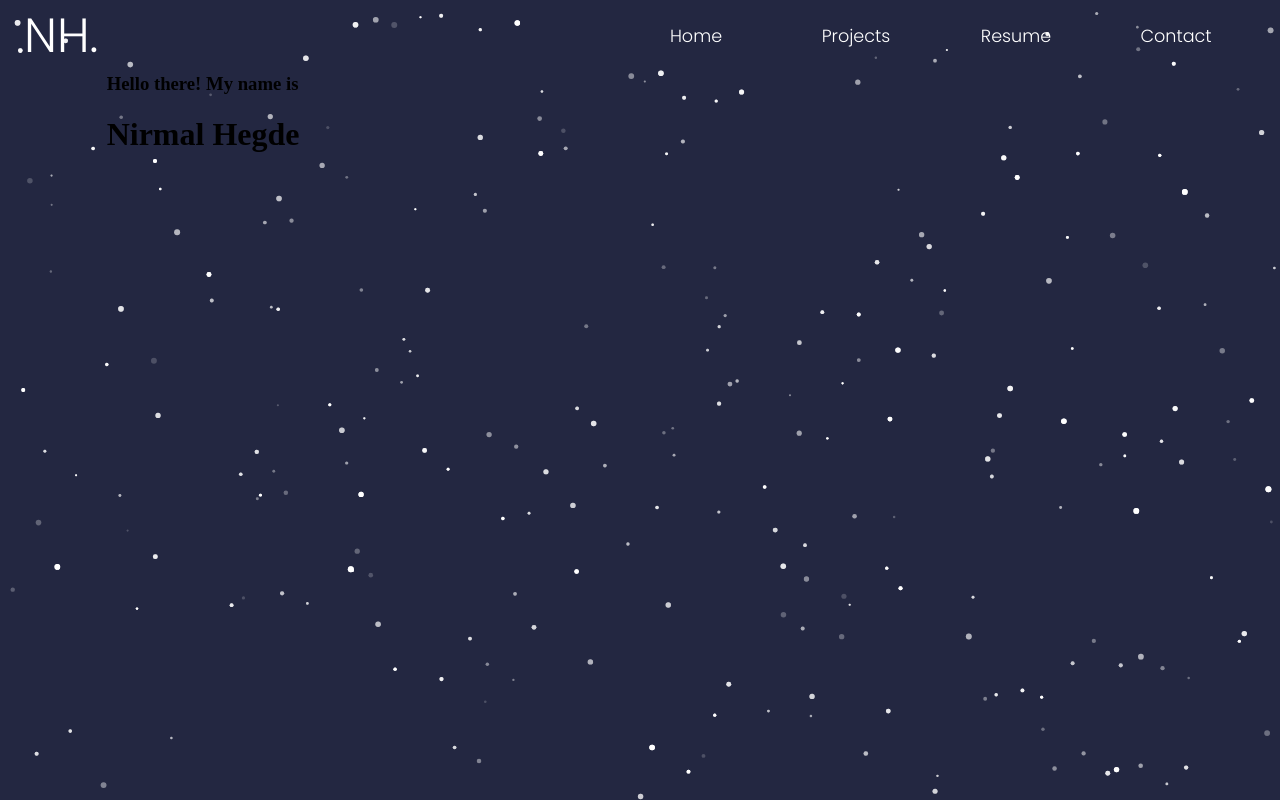
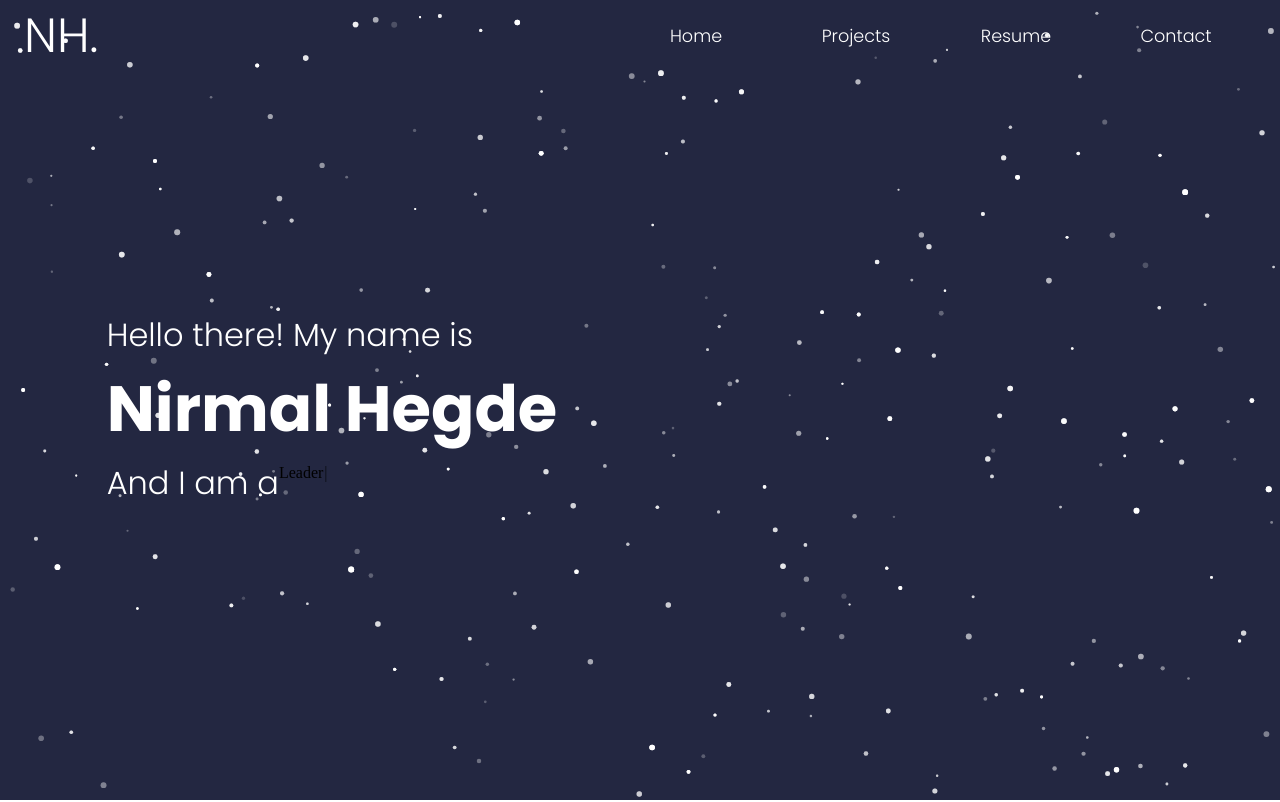
Before and after one commit to NirmalHegde/Personal-Website, a React (Create React App) app: page / in a window 1280 px wide. Shown: the top 802 px of the page. Built offline with nearby package versions, Linux system fonts and the light colour scheme.

Commit message:
banner update

```diff
--- a/package.json
+++ b/package.json
@@ -13,6 +13,7 @@
     "react-dom": "^17.0.1",
     "react-scripts": "^4.0.1",
     "react-tsparticles": "^1.18.12",
+    "typewriter-effect": "^2.17.0",
     "web-vitals": "^0.2.4"
   },
   "scripts": {
--- a/public/index.html
+++ b/public/index.html
@@ -28,7 +28,7 @@
   </head>
   <body style="margin: 0">
     <noscript>You need to enable JavaScript to run this app.</noscript>
-    <link href="https://fonts.googleapis.com/css2?family=Carter+One&family=Poppins:wght@300;900&family=Squada+One&display=swap" rel="stylesheet">
+    <link href="https://fonts.googleapis.com/css2?family=Poppins:ital,wght@0,200;0,300;0,700;0,900;1,400;1,600;1,900&display=swap" rel="stylesheet">
     <div id="root"></div>
     <!--
       This HTML file is a template.
--- a/src/Components/Header/HeaderStyles.jsx
+++ b/src/Components/Header/HeaderStyles.jsx
@@ -26,7 +26,7 @@ const HeaderStyles = makeStyles((theme) => ({
         color: theme.palette.primary.main,
         '&:hover': {
             transition: "0.5s",
-            color: "#a0eb72"
+            color: "#7f8cdf"
         }
     },
     icon: {
--- a/src/Components/Home/Home.jsx
+++ b/src/Components/Home/Home.jsx
@@ -1,5 +1,6 @@
 import React from 'react'
-import { Grid } from '@material-ui/core'
+import { Grid, Typography } from '@material-ui/core'
+import Typewriter from "typewriter-effect"
 
 import HomeStyles from './HomeStyles'
 
@@ -8,14 +9,28 @@ const Home = () => {
 	return (
 		<div className={classes.size}>
 			<Grid container>
-				<Grid item xs={12}>
-					<br /><br /><br />
-				</Grid>
 				<Grid item xs={1}></Grid>
 				<Grid item container xs={10}>
 					<Grid item xs={6}>
-						<h3>Hello there! My name is</h3>
-						<h1>Nirmal Hegde</h1>
+						<div className={classes.title}>
+							<div>
+								<br />
+								<Typography className={classes.titleText} variant="h3">Hello there! My name is</Typography>
+								<br />
+								<Typography className={classes.titleText} variant="h1">Nirmal Hegde</Typography>
+								<br />
+								<div className={classes.inline}>
+								<Typography className={classes.titleText} variant="h3">And I am a</Typography>
+								<Typewriter
+									options={{
+										strings: ['Developer', 'Leader', 'Designer'],
+										autoStart: true,
+										loop: true,
+									}}
+								/>
+								</div>
+							</div>
+						</div>
 					</Grid>
 					<Grid item xs={6}>
 
--- a/src/Components/Home/HomeStyles.jsx
+++ b/src/Components/Home/HomeStyles.jsx
@@ -3,6 +3,17 @@ import { makeStyles } from '@material-ui/styles';
 const HomeStyles = makeStyles((theme) => ({
 	size: {
 		height: "100vh"
+	},
+	title: {
+		display: "flex",
+		alignItems: "center",
+		height: "100vh"
+	},
+	titleText: {
+		color: theme.palette.primary.main
+	},
+	inline: {
+		display: "flex"
 	}
 }))
 
--- a/src/Components/Particles/Particles.js
+++ b/src/Components/Particles/Particles.js
@@ -26,9 +26,9 @@ const Particle = () => {
 					},
 					"modes": {
 						"attract": {
-							"distance": 250,
+							"distance": 300,
 							"duration": 2,
-							"speed": 3,
+							"speed": 4,
 						},
 						"grab": {
 							"distance": 400
--- a/src/theme.js
+++ b/src/theme.js
@@ -4,7 +4,14 @@ import { createMuiTheme } from '@material-ui/core/styles';
 const theme = createMuiTheme({
   //change primary font to Montserrat for whole website
   typography: {
-    fontFamily: "Poppins, Squada One, Arial, sans-serif",
+    fontFamily: "Poppins, Roboto, Arial, sans-serif",
+    h1: {
+      fontSize: "4rem",
+      fontWeight: "550"
+    },
+    h3: {
+      fontSize: "2rem"
+    }
   },
 
   //set colour pallete
```
Also changed, not shown: 2 other files (tests, documents, lock files or other folders).
